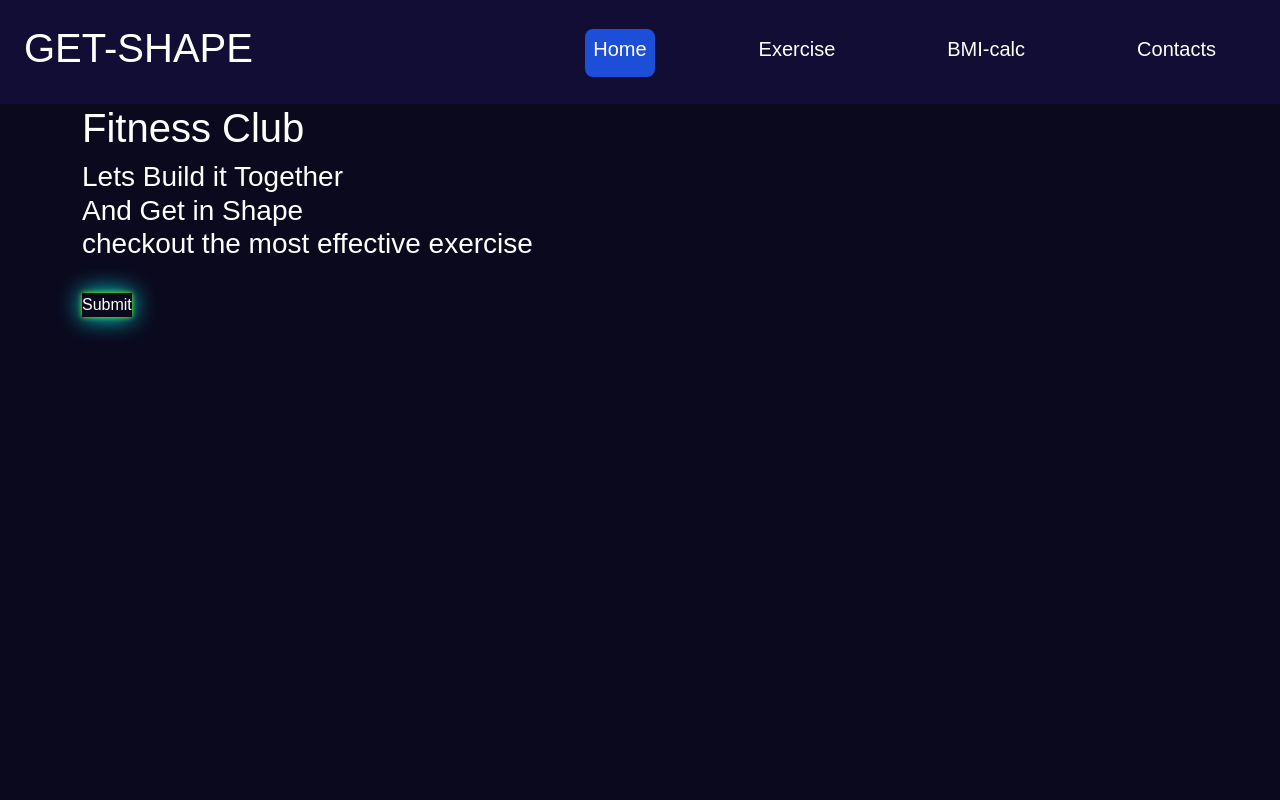
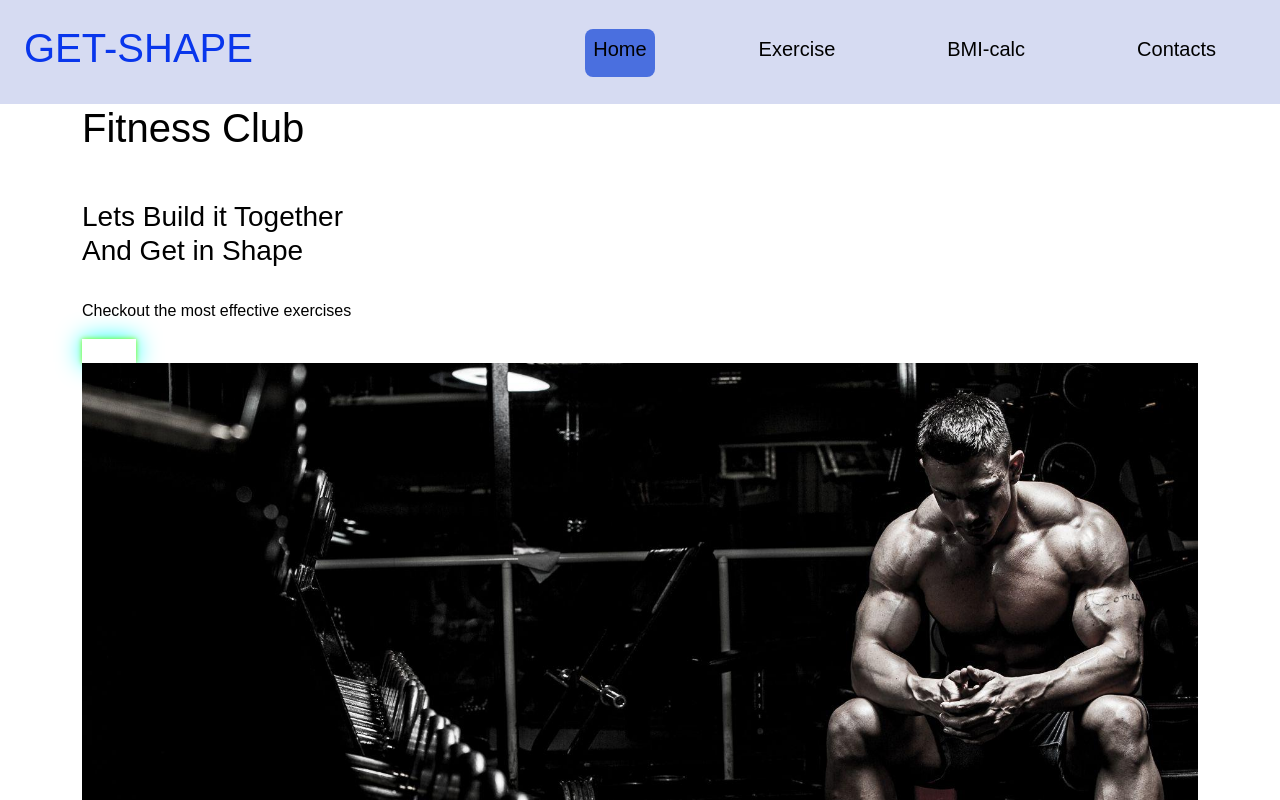
Before and after one commit to Viswajith2003/fitness_web, a React (Vite) app: page / in a window 1280 px wide. Shown: the top 800 px of the page. Built offline with nearby package versions, Linux system fonts and the light colour scheme.

Commit message:
home page ui completed

```diff
--- a/index.html
+++ b/index.html
@@ -6,7 +6,7 @@
     <meta name="viewport" content="width=device-width, initial-scale=1.0" />
     <title>Fitness</title>
   </head>
-  <body style="background-color: rgb(11, 9, 30); color: white;">
+  <body style="background-color:white; color: white;">
     <div id="root"></div>
     <script type="module" src="/src/main.jsx"></script>
   </body>
--- a/src/CSS/Navbar.css
+++ b/src/CSS/Navbar.css
@@ -1,13 +1,13 @@
 .active {
-  background-color: #1d4ed8;
+  background-color: #4a6fdf;
 }
 
 nav {
   display: flex;
   justify-content: space-between;
   align-items: center;
-  background-color: rgb(17, 13, 52);
-  color: white;
+  background-color: rgb(214, 219, 242);
+  color: rgb(243, 243, 243);
   position: sticky;
   top: 0;
   padding: 0.5rem;
@@ -18,7 +18,7 @@
   margin: 1rem;
   font-weight: bold;
   text-decoration: none;
-  color: white;
+  color: rgb(9, 54, 236);
 }
 
 nav ul {
@@ -33,14 +33,14 @@
 nav ul li a {
   display: block;
   text-decoration: none;
-  color: white;
+  color: rgb(0, 0, 0);
   padding: 0.5rem;
   margin: 0 3rem;
   border-radius: 0.5rem;
 }
 
 nav ul li a:not(.active):hover {
-  background-color: #070227;
+  background-color: #b9c6fe;
 }
 
 nav .menu {
--- a/src/Components/Navbar.jsx
+++ b/src/Components/Navbar.jsx
@@ -1,5 +1,4 @@
 import React, { useState } from "react";
-
 import "../CSS/Navbar.css";
 import { Link, NavLink } from "react-router-dom";
 
@@ -9,7 +8,7 @@
   return (
     <nav>
       <Link to="/" className="title">
-        <h1 className="text-4xl font-bold ml-8">GET-SHAPE</h1>
+        <h1 className="text-5xl font-bold ml-8">GET-SHAPE</h1>
       </Link>
       <div className="menu" onClick={() => setMenuOpen(!menuOpen)}>
         <span></span>
--- a/src/Pages/Home.jsx
+++ b/src/Pages/Home.jsx
@@ -1,18 +1,35 @@
 import React from "react";
+import gym from "../assets/gym.jpg";
+import "../CSS/Home.css";
 
 function Home() {
   return (
-    <div className="container">
-      <div>
-        <h1>Fitness Club</h1>
-        <h3>
-          Lets Build it Together <br />
-          And Get in Shape <br /> checkout the most effective exercise
-        </h3>
-        <br />
-        <button className=" rounded-3xl w-48 h-14 text-2xl text-green-400 hover:text-cyan-400">
-          Submit
-        </button>
+    <div className="container text-black">
+      <div className="flex items-center mt-14">
+        {/* Content on the left */}
+        <div className=" flex-shrink-0">
+          <div className="mt-32 mb-5">
+            <h1 className="font-bold text-9xl">Fitness Club</h1>
+          </div>
+          <h3 className="text-5xl">
+            Lets Build it Together <br />
+            And Get in{" "}
+            <span className="text-blue-700 font-bold text-7xl"> Shape </span>
+            <br />
+          </h3>
+          <br />
+          <p className="text-2xl mb-14">
+            Checkout the most effective exercises
+          </p>
+          <button className="rounded-3xl w-48 h-14 text-2xl font-bold text-white hover:text-cyan-400 bg-blue-600">
+            Explore
+          </button>
+        </div>
+
+        {/* Image on the right */}
+        <div className="ml-24 mt-28">
+          <img src={gym} alt="image" />
+        </div>
       </div>
     </div>
   );
```
Also changed, not shown: src/CSS/Home.css (added).
